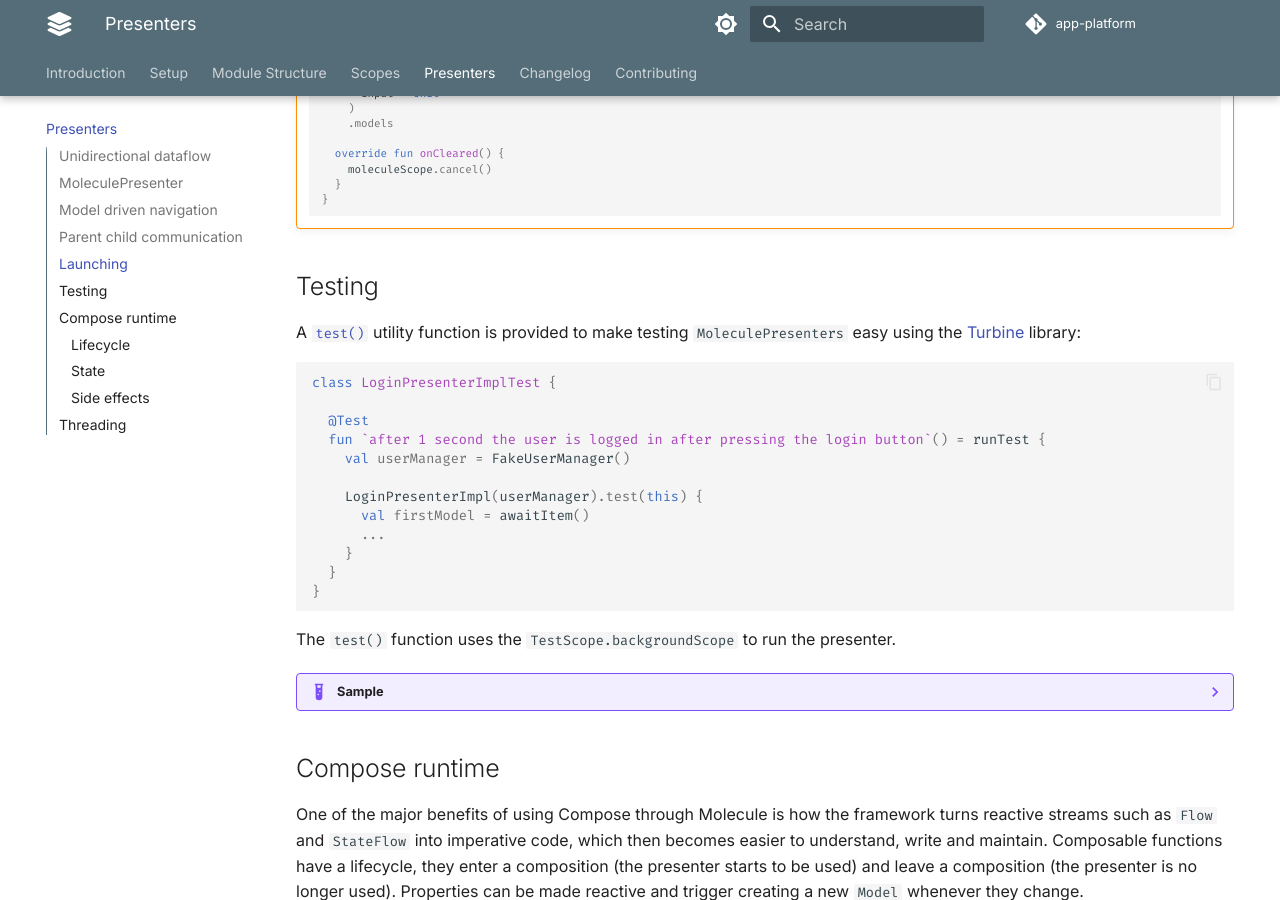
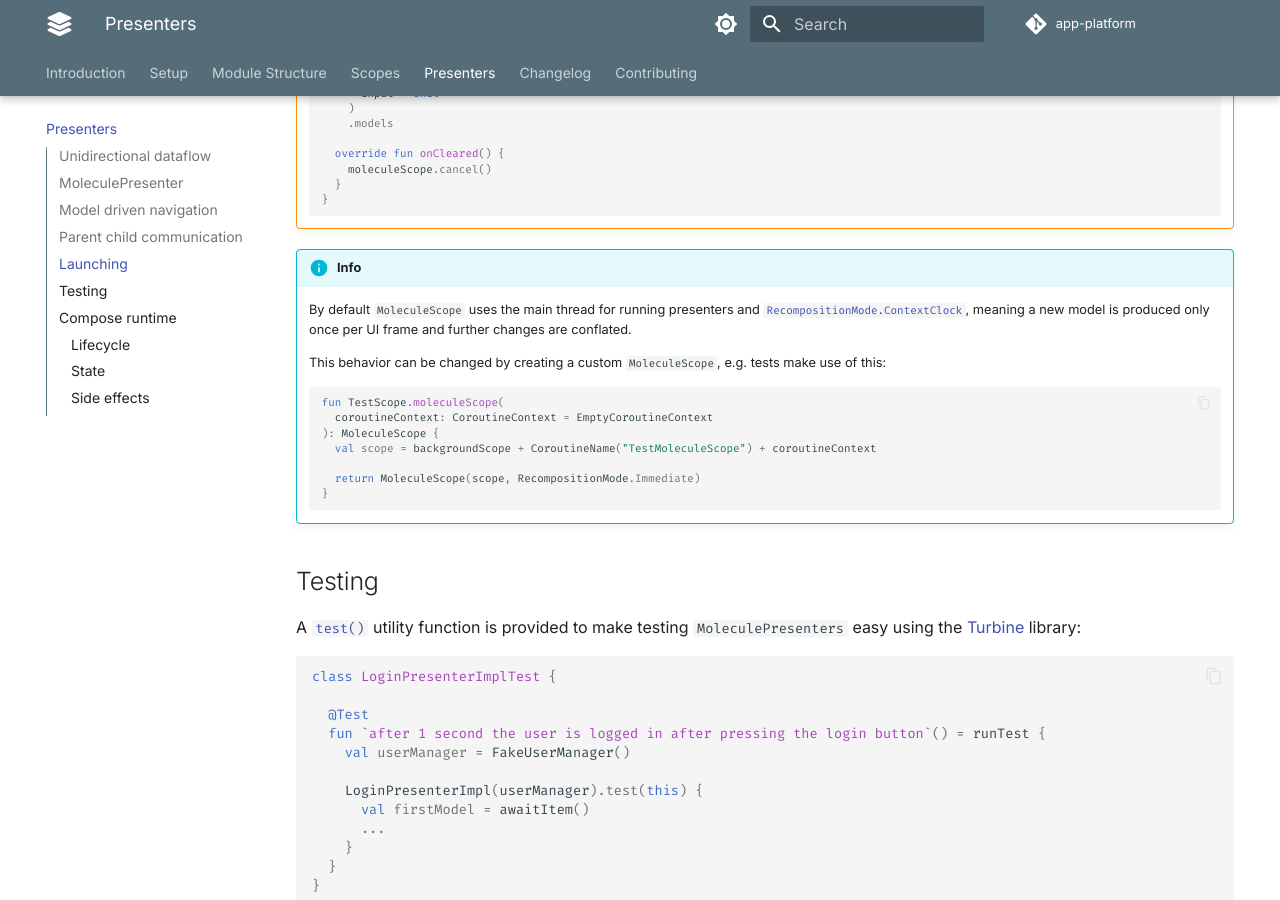
Before and after one commit to amzn/app-platform, an MkDocs documentation site: the page built from docs/presenters.md, in a window 1280 px wide and 900 px high, scrolled down 6305 px. Built offline with MkDocs 1.6.1 and Material for MkDocs 9.7.7, drawn with Linux system fonts in a browser that asks for light colours; comment, search, counter and statistics services are not loaded.

Commit message:
More documentation updates.

````diff
--- a/docs/presenters.md
+++ b/docs/presenters.md
@@ -355,6 +355,24 @@ val stateFlow = moleculeScope
     }
     ```
 
+!!! info
+
+    By default `MoleculeScope` uses the main thread for running presenters and
+    [`RecompositionMode.ContextClock`](https://github.com/cashapp/molecule/blob/trunk/molecule-runtime/src/commonMain/kotlin/app/cash/molecule/RecompositionMode.kt),
+    meaning a new model is produced only once per UI frame and further changes are conflated.
+
+    This behavior can be changed by creating a custom `MoleculeScope`, e.g. tests make use of this:
+
+    ```kotlin
+    fun TestScope.moleculeScope(
+      coroutineContext: CoroutineContext = EmptyCoroutineContext
+    ): MoleculeScope {
+      val scope = backgroundScope + CoroutineName("TestMoleculeScope") + coroutineContext
+
+      return MoleculeScope(scope, RecompositionMode.Immediate)
+    }
+    ```
+
 ## Testing
 
 A [`test()`](https://github.com/amzn/app-platform/blob/main/presenter-molecule/testing/src/commonMain/kotlin/software/amazon/app/platform/presenter/molecule/TestPresenter.kt)
@@ -514,5 +532,3 @@ fun present(input: Unit): Model {
 
 When the `Presenter` leaves composition, then all jobs launched by this coroutine scope get canceled. For more
 details see [here](https://developer.android.com/jetpack/compose/side-effects#remembercoroutinescope).
-
-## Threading
````
